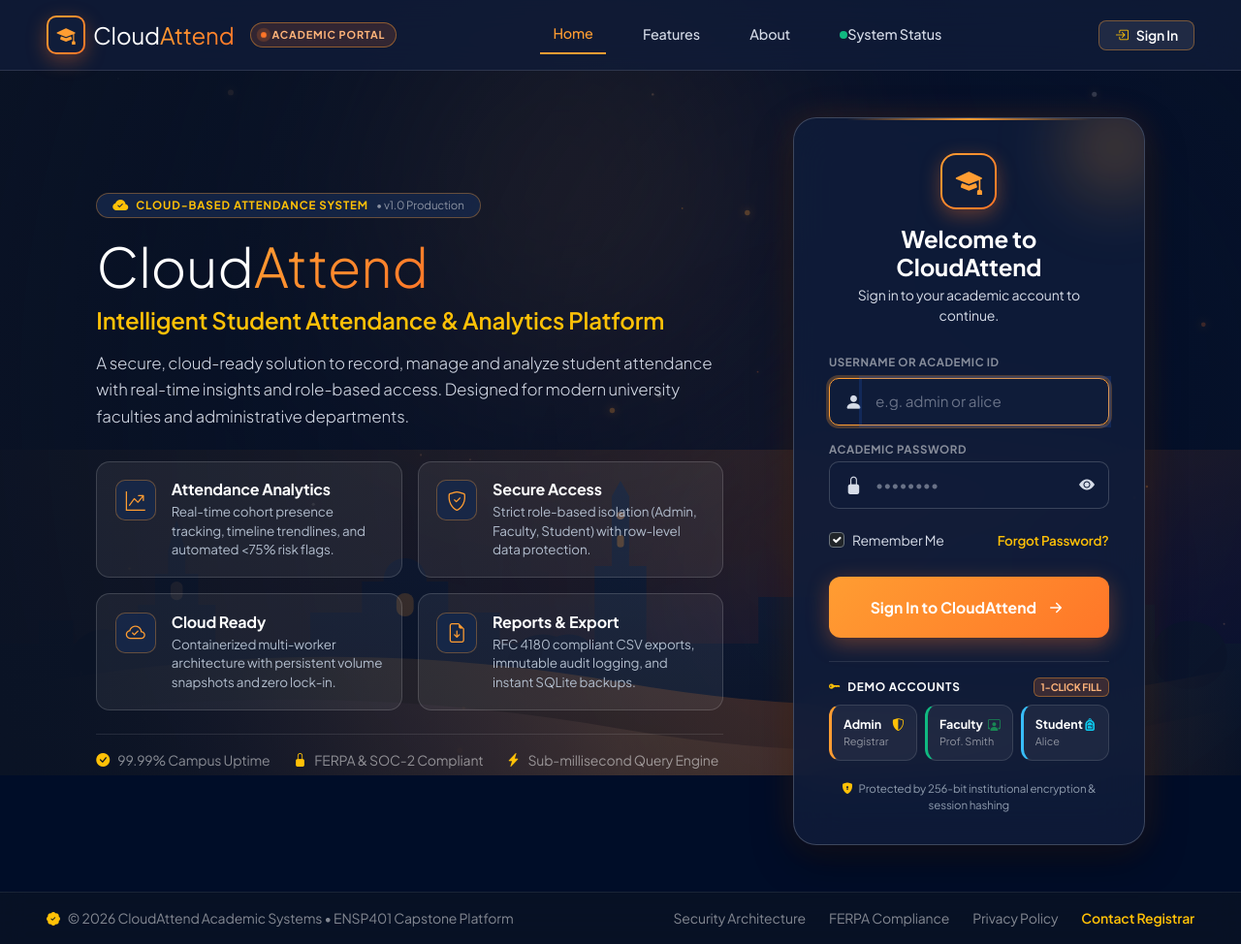
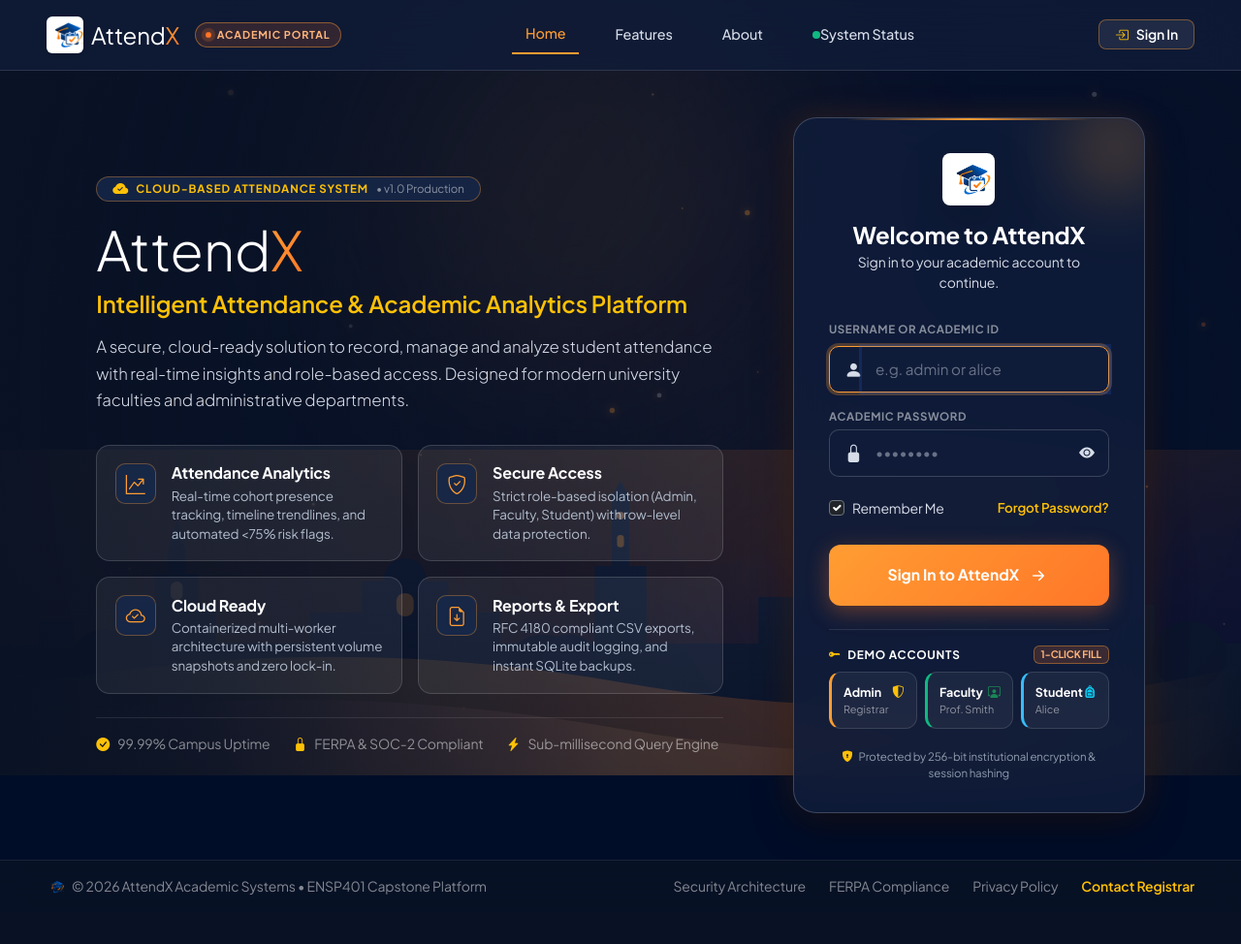
Before and after one commit to ADITYAGUPTA112/student_attendance_system, a Flask app: page /login?next=/attendance in a window 1280 px wide. Shown: the whole page at 97% size. After the commit the page ends 923 px from the top, so only its background shows below. Run offline with Flask 3, Linux system fonts and the light colour scheme.

Commit message:
feat(branding): rebrand platform to AttendX with new emblem, logo, and title tags

```diff
--- a/app.py
+++ b/app.py
@@ -1,4 +1,4 @@
-"""CloudAttend - Intelligent Student Attendance & Analytics Platform
+"""AttendX - Intelligent Attendance & Academic Analytics Platform
 ENSP401 - Cloud Computing Capstone Project
 """
 
@@ -67,7 +67,7 @@ def create_app(test_config=None):
         """Liveness response for monitoring and automated verification."""
         return jsonify({
             "status": "healthy",
-            "service": "CloudAttend",
+            "service": "AttendX",
             "version": "1.0.0"
         }), 200
 
--- a/templates/analytics.html
+++ b/templates/analytics.html
@@ -1,6 +1,6 @@
 {% extends "base.html" %}
 
-{% block title %}Attendance Analytics — CloudAttend{% endblock %}
+{% block title %}Attendance Analytics — AttendX{% endblock %}
 
 {% block head %}
 <!-- Chart.js 4.4 CDN -->
--- a/templates/attendance.html
+++ b/templates/attendance.html
@@ -1,6 +1,6 @@
 {% extends "base.html" %}
 
-{% block title %}Record Attendance — CloudAttend{% endblock %}
+{% block title %}Record Attendance — AttendX{% endblock %}
 
 {% block content %}
 <div class="d-flex flex-column flex-md-row justify-content-between align-items-start align-items-md-center mb-4 gap-2">
--- a/templates/audit.html
+++ b/templates/audit.html
@@ -1,6 +1,6 @@
 {% extends "base.html" %}
 
-{% block title %}System Audit Log — CloudAttend{% endblock %}
+{% block title %}System Audit Log — AttendX{% endblock %}
 
 {% block content %}
 <div class="d-flex flex-column flex-md-row justify-content-between align-items-start align-items-md-center mb-4 gap-2">
@@ -90,7 +90,7 @@
         <div class="empty-state py-5">
             <i class="bi bi-shield-check"></i>
             <p class="h6 text-muted mb-1">No audit log records found.</p>
-            <p class="small text-muted mb-0">System events will appear here as users interact with CloudAttend.</p>
+            <p class="small text-muted mb-0">System events will appear here as users interact with AttendX.</p>
         </div>
     {% endif %}
 </div>
--- a/templates/backup.html
+++ b/templates/backup.html
@@ -1,6 +1,6 @@
 {% extends "base.html" %}
 
-{% block title %}Database Backup & Disaster Recovery — CloudAttend{% endblock %}
+{% block title %}Database Backup & Disaster Recovery — AttendX{% endblock %}
 
 {% block content %}
 <div class="d-flex flex-column flex-md-row justify-content-between align-items-start align-items-md-center mb-4 gap-2">
--- a/templates/courses.html
+++ b/templates/courses.html
@@ -1,6 +1,6 @@
 {% extends "base.html" %}
 
-{% block title %}Course Catalogue — CloudAttend{% endblock %}
+{% block title %}Course Catalogue — AttendX{% endblock %}
 
 {% block content %}
 <div class="d-flex flex-column flex-md-row justify-content-between align-items-start align-items-md-center mb-4 gap-2">
--- a/templates/dashboard.html
+++ b/templates/dashboard.html
@@ -1,6 +1,6 @@
 {% extends "base.html" %}
 
-{% block title %}Dashboard — CloudAttend{% endblock %}
+{% block title %}Dashboard — AttendX{% endblock %}
 
 {% block content %}
 <div class="d-flex flex-column flex-md-row justify-content-between align-items-start align-items-md-center mb-4 gap-2">
--- a/templates/error.html
+++ b/templates/error.html
@@ -1,6 +1,6 @@
 {% extends "base.html" %}
 
-{% block title %}Error {{ code }} — CloudAttend{% endblock %}
+{% block title %}Error {{ code }} — AttendX{% endblock %}
 
 {% block content %}
 <div class="row justify-content-center py-5">
--- a/templates/login.html
+++ b/templates/login.html
@@ -3,7 +3,9 @@
 <head>
     <meta charset="UTF-8">
     <meta name="viewport" content="width=device-width, initial-scale=1.0">
-    <title>Sign In — CloudAttend — Intelligent Student Attendance & Analytics Platform</title>
+    <title>Sign In — AttendX — Intelligent Attendance & Academic Analytics Platform</title>
+    <!-- Favicon -->
+    <link rel="icon" type="image/png" href="{{ url_for('static', filename='img/icon.png') }}">
     <!-- Google Fonts: Plus Jakarta Sans -->
     <link rel="preconnect" href="https://fonts.googleapis.com">
     <link rel="preconnect" href="https://fonts.gstatic.com" crossorigin>
@@ -90,13 +92,9 @@
             <div class="d-flex align-items-center justify-content-between">
                 <!-- Brand & Academic Tag -->
                 <div class="d-flex align-items-center gap-3">
-                    <a href="{{ url_for('index') }}" class="text-decoration-none d-flex align-items-center gap-2 text-white">
-                        <div class="brand-badge-circle" style="width: 40px; height: 40px; border-radius: 10px;">
-                            <div class="brand-badge-inner" style="border-radius: 8px; font-size: 1.2rem;">
-                                <i class="bi bi-mortarboard-fill"></i>
-                            </div>
-                        </div>
-                        <span class="fs-4 fw-extrabold tracking-tight">Cloud<span class="text-orange-gradient">Attend</span></span>
+                    <a href="{{ url_for('index') }}" class="text-decoration-none d-flex align-items-center gap-2">
+                        <img src="{{ url_for('static', filename='img/icon.png') }}" alt="AttendX Emblem" height="38" class="rounded-2 shadow-sm bg-white p-0.5">
+                        <span class="fs-4 fw-extrabold tracking-tight text-white">Attend<span class="text-orange-gradient">X</span></span>
                     </a>
                     <span class="badge-academic-portal d-none d-sm-inline-flex">
                         <span class="pulse-dot"></span>
@@ -141,10 +139,10 @@
 
                 <!-- Primary Headings -->
                 <h1 class="display-4 fw-extrabold text-white mb-2 tracking-tight">
-                    Cloud<span class="text-orange-gradient">Attend</span>
+                    Attend<span class="text-orange-gradient">X</span>
                 </h1>
                 <h2 class="h4 fw-semibold text-warning mb-3">
-                    Intelligent Student Attendance & Analytics Platform
+                    Intelligent Attendance & Academic Analytics Platform
                 </h2>
                 <p class="lead mb-4" style="color: #D6DCE8; font-size: 1.05rem; line-height: 1.65; max-width: 640px;">
                     A secure, cloud-ready solution to record, manage and analyze student attendance with real-time insights and role-based access. Designed for modern university faculties and administrative departments.
@@ -246,12 +244,10 @@
 
                     <!-- Header with Circular Glowing Badge -->
                     <div class="text-center mb-4 position-relative" style="z-index: 5;">
-                        <div class="brand-badge-circle mb-3">
-                            <div class="brand-badge-inner">
-                                <i class="bi bi-mortarboard-fill"></i>
-                            </div>
+                        <div class="mb-3">
+                            <img src="{{ url_for('static', filename='img/icon.png') }}" alt="AttendX Emblem" height="54" class="rounded-3 shadow-lg bg-white p-1" style="box-shadow: 0 8px 24px rgba(255,118,40,0.35);">
                         </div>
-                        <h2 class="h4 fw-bold text-white mb-1">Welcome to CloudAttend</h2>
+                        <h2 class="h4 fw-bold text-white mb-1">Welcome to AttendX</h2>
                         <p class="small mb-0" style="color: #D6DCE8;">Sign in to your academic account to continue.</p>
                     </div>
 
@@ -313,7 +309,7 @@
 
                         <!-- Submit CTA Button -->
                         <button type="submit" class="btn-sunset-gradient w-100" id="submitBtn">
-                            <span>Sign In to CloudAttend</span>
+                            <span>Sign In to AttendX</span>
                             <i class="bi bi-arrow-right-short fs-4"></i>
                         </button>
                     </form>
@@ -381,8 +377,8 @@
         <div class="container-fluid px-4 px-lg-5">
             <div class="d-flex flex-column flex-md-row align-items-center justify-content-between gap-2 small text-white-50">
                 <div class="d-flex align-items-center gap-2">
-                    <i class="bi bi-patch-check-fill text-warning"></i>
-                    <span>&copy; 2026 CloudAttend Academic Systems &bull; ENSP401 Capstone Platform</span>
+                    <img src="{{ url_for('static', filename='img/icon.png') }}" alt="AttendX" height="18">
+                    <span>&copy; 2026 AttendX Academic Systems &bull; ENSP401 Capstone Platform</span>
                 </div>
                 <div class="d-flex flex-wrap align-items-center gap-4">
                     <a href="#about" class="text-decoration-none text-white-50 hover-text-warning" style="transition: color 0.15s;">Security Architecture</a>
--- a/templates/student_dashboard.html
+++ b/templates/student_dashboard.html
@@ -1,6 +1,6 @@
 {% extends "base.html" %}
 
-{% block title %}My Attendance — CloudAttend{% endblock %}
+{% block title %}My Attendance — AttendX{% endblock %}
 
 {% block content %}
 <div class="mb-4">
--- a/templates/students.html
+++ b/templates/students.html
@@ -1,6 +1,6 @@
 {% extends "base.html" %}
 
-{% block title %}Student Management — CloudAttend{% endblock %}
+{% block title %}Student Management — AttendX{% endblock %}
 
 {% block content %}
 <div class="d-flex flex-column flex-md-row justify-content-between align-items-start align-items-md-center mb-4 gap-2">
```
Also changed, not shown: Architecture.md (+2 -2 lines), Memory.md (+3 -2 lines), PRD.md (+2 -2 lines), templates/base.html (+13 -7 lines), tests/test_app.py (+2 -2 lines), README.md, static/img/icon.png (added), static/img/logo.png (added).
